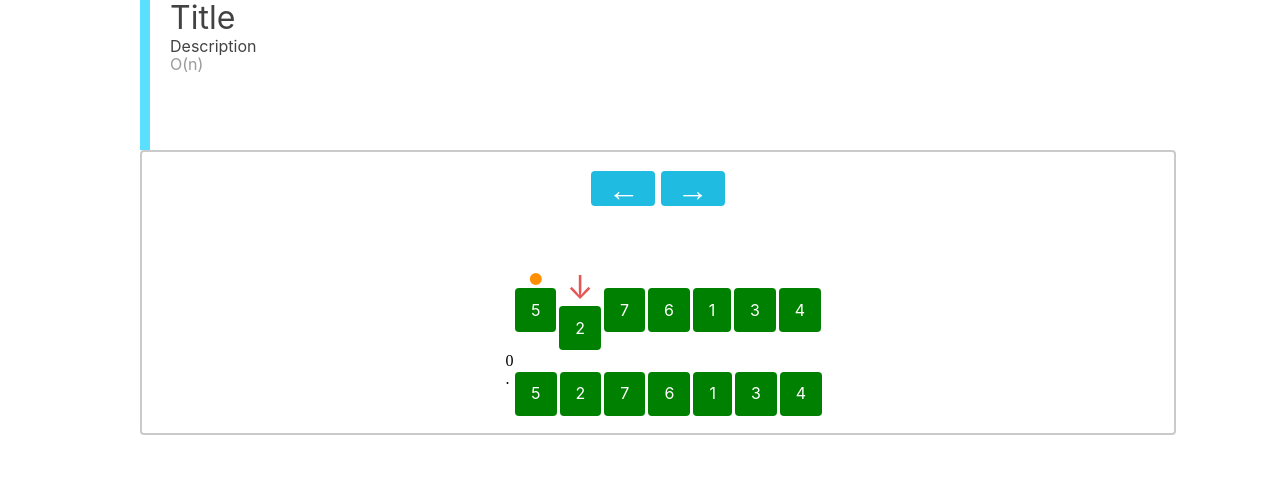
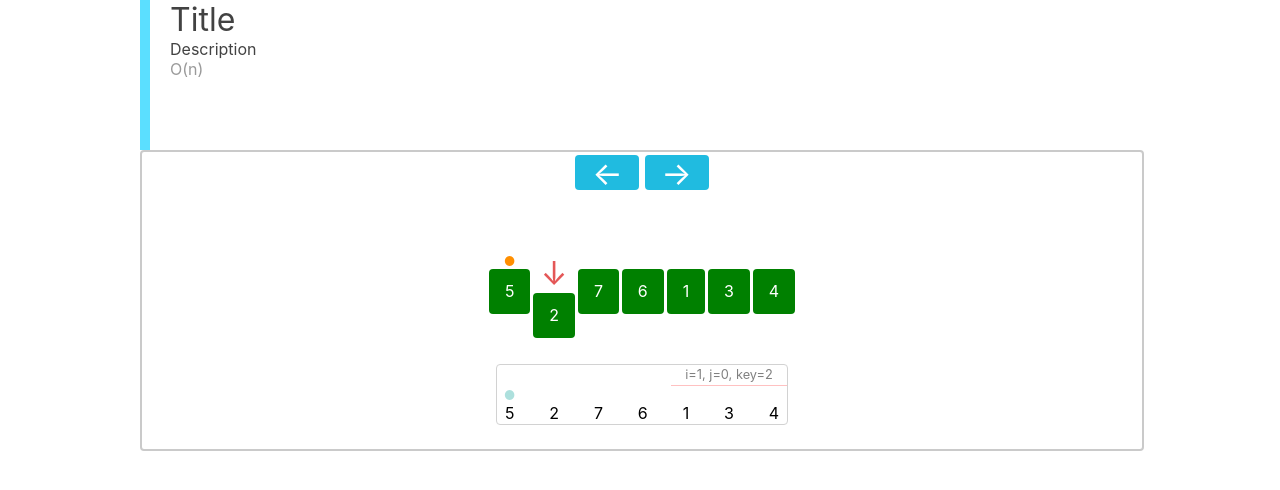
Before and after one commit to AlexFox1777/TypeScript-Handbook, a React app: page / in a window 1280 px wide. Shown: the top 490 px of the page. Built offline with nearby package versions, Linux system fonts and the light colour scheme.

Commit message:
history component are done

```diff
--- a/src/components/history/History.tsx
+++ b/src/components/history/History.tsx
@@ -4,34 +4,101 @@ import styled from "styled-components";
 
 type Props = {
     history: Array<Array<number>>;
+    info: Array<string>;
 };
 
-const History: FunctionComponent<Partial<Props>> = ({ history = [[]] }) => {
+const History: FunctionComponent<Partial<Props>> = ({
+    history = [[]],
+    info = [],
+}) => {
     return (
-        <div>
+        <Root>
             {history &&
                 history.length > 0 &&
                 history.map(
-                    (item, index) =>
+                    (item, indexI) =>
                         item.length > 0 && (
-                            <List>
-                                {index + " . "}
-                                {item.map((record) => (
-                                    <NumberHolder
-                                        number={record}
-                                        state="x"
-                                    ></NumberHolder>
-                                ))}
-                            </List>
+                            <RecordColumn>
+                                {info.length > 0 && (
+                                    <Info>
+                                        <p className="str-info">
+                                            {info[indexI]}
+                                        </p>
+                                    </Info>
+                                )}
+                                <Record>
+                                    {item.map((record, indexJ) => (
+                                        <NumberHolder
+                                            number={record}
+                                            history={true}
+                                            color={
+                                                history.length -
+                                                    indexI -
+                                                    indexJ >
+                                                0
+                                                    ? "#ade0dd"
+                                                    : "white"
+                                            }
+                                            state={
+                                                history.length -
+                                                    indexI -
+                                                    indexJ >
+                                                0
+                                                    ? "previous"
+                                                    : "x"
+                                            }
+                                        ></NumberHolder>
+                                    ))}
+                                </Record>
+                            </RecordColumn>
                         )
                 )}
-        </div>
+        </Root>
     );
 };
 
-const List = styled.div`
+const Root = styled.div`
+    /* width: 45%; */
+    min-width: 300px;
+    margin: 20px 20px;
+`;
+
+const Info = styled.div`
+    display: flex;
+    justify-content: flex-end;
+    color: gray;
+    width: 100%;
+    .str-info {
+        text-align: center;
+        width: 38%;
+        font-size: 0.8em;
+        border-bottom: 1.5px solid #ffc1c1;
+        padding: 1%;
+        /* margin: 1%; */
+    }
+`;
+
+const Record = styled.div`
     display: flex;
     flex-wrap: row wrap;
+    align-items: flex-end;
+    justify-content: center;
+    .index {
+        white-space: nowrap;
+        padding: 0.8rem 1rem 0.8rem 1rem;
+        margin: 0;
+    }
+`;
+
+const RecordColumn = styled.div`
+    display: flex;
+    flex-direction: column;
+    border: 1px solid #d2d2d2;
+    border-radius: 4px;
+    margin: 4px;
+    &:hover {
+        background: #f5f5f5;
+    }
 `;
 
 export default History;
--- a/src/components/number-holder/NumberHolder.tsx
+++ b/src/components/number-holder/NumberHolder.tsx
@@ -5,35 +5,57 @@ import Typography from "../typography/Typography";
 type Props = {
     number: string | number;
     state: "previous" | "current" | "x";
+    history: boolean;
+    color: string;
 };
 
-const NumberHolder: FunctionComponent<Partial<Props>> = ({ number, state }) => {
+const NumberHolder: FunctionComponent<Partial<Props>> = ({
+    number,
+    state,
+    color = "#ff8f00",
+    history = false,
+}) => {
     return (
-        <Root>
+        <Root history={history}>
             {state === "current" && (
                 <Typography color="#e03b3bdb" lg>
                     ↓
                 </Typography>
             )}
-            {state === "previous" && <Typography color="#ff8f00">●</Typography>}
+            {state === "previous" && (
+                <Typography color={color} sm>
+                    ●
+                </Typography>
+            )}
 
-            {state === "x" && <Typography color="white">-</Typography>}
+            {state === "x" && (
+                <Typography color="white" sm>
+                    -
+                </Typography>
+            )}
 
-            <Typography className="number-box" color="white">
+            <Typography
+                className="number-box"
+                color={history ? "black" : "white"}
+            >
                 {number}
             </Typography>
         </Root>
     );
 };
+type RootProps = {
+    history: boolean;
+};
 
-const Root = styled.div`
+const Root = styled.div<RootProps>`
     display: flex;
     flex-direction: column;
     align-items: center;
     margin: 0.5%;
     .number-box {
-        background: green;
-        padding: 0.8rem 1rem 0.8rem 1rem;
+        background: ${(props) => (props.history ? "" : "green")};
+        padding: ${(props) =>
+            props.history ? "0 1rem 0 1rem" : "0.8rem 1rem 0.8rem 1rem"};
         border-radius: 4px;
     }
 `;
--- a/src/components/sorting/iterative_sorting/insertion_sort/InsertionSort.tsx
+++ b/src/components/sorting/iterative_sorting/insertion_sort/InsertionSort.tsx
@@ -12,6 +12,9 @@ const InsertionSort: FunctionComponent<Partial<Props>> = ({
 }) => {
     const [nms, setNms] = useState(numbers);
     const [history, setHistory] = useState([numbers]);
+    const [info, setInfo] = useState<Array<string>>([
+        `i=1, j=0, key=${numbers[1]}`,
+    ]);
     const [iter, setIter] = useState({ i: 1, j: 0, key: numbers[1] });
 
     let insertionSort = (
@@ -64,16 +67,16 @@ const InsertionSort: FunctionComponent<Partial<Props>> = ({
             }
         }
 
-        console.log("ARR ", inputArr);
-        console.log("STATE ", nms);
+        setHistory((prev) => [[...inputArr], ...prev]);
 
-        setHistory((prev) => [[...inputArr], ...prev]);
+        let iterInfo = `i=${iter.i}, j=${iter.j}, key=${iter.key}`;
+        setInfo((prev) => [iterInfo, ...info]);
+
         setNms(inputArr);
     };
 
     return (
         <Root>
-            {/* {console.log("SORT ", insertionSort(numbers))} */}
             <Pannel>
                 <ArrowBtn>←</ArrowBtn>
                 <ArrowBtn onClick={() => iSNext(nms)}>→</ArrowBtn>
@@ -95,7 +98,7 @@ const InsertionSort: FunctionComponent<Partial<Props>> = ({
                         />
                     ))}
             </List>
-            <History history={history}></History>
+            <History history={history} info={info}></History>
         </Root>
     );
 };
@@ -106,9 +109,9 @@ const Root = styled.div`
     align-items: center;
     border: 2px solid #cacaca;
     border-radius: 4px;
-    padding: 1rem;
+    /* padding: 1rem; */
     width: 100%;
-    min-width: 300px;
+    min-width: 350px;
 `;
 
 const Pannel = styled.div`
@@ -120,7 +123,8 @@ const Pannel = styled.div`
 
 const List = styled.div`
     display: flex;
-    flex-wrap: row wrap;
+    flex-wrap: row;
+    justify-content: center;
 `;
 
 const ArrowBtn = styled.button`
--- a/src/components/typography/Typography.tsx
+++ b/src/components/typography/Typography.tsx
@@ -61,7 +61,7 @@ const Typography: FunctionComponent<Partial<Props>> = ({
     ...rest
 }) => {
     let s = {
-        sm: 0.5,
+        sm: 0.8,
         md: 1,
         lg: 2,
         xl: 3,
--- /dev/null
+++ b/src/globalStyles.ts
@@ -0,0 +1,39 @@
+import { createGlobalStyle } from "styled-components";
+
+export default createGlobalStyle`
+html, body, div, span, applet, object, iframe,
+h1, h2, h3, h4, h5, h6, p, blockquote, pre,
+a, abbr, acronym, address, big, cite, code,
+del, dfn, em, img, ins, kbd, q, s, samp,
+small, strike, strong, sub, sup, tt, var,
+b, u, i, center,
+dl, dt, dd, ol, ul, li,
+fieldset, form, label, legend,
+table, caption, tbody, tfoot, thead, tr, th, td,
+article, aside, canvas, details, embed,
+figure, figcaption, footer, header, hgroup,
+menu, nav, output, ruby, section, summary,
+time, mark, audio, video {
+    margin: 0;
+    padding: 0;
+    border: 0;
+    font-size: 100%;
+    font: inherit;
+}
+html{
+    height: 100%;
+}
+body {
+    margin: 0;
+    font-family: -apple-system, BlinkMacSystemFont, 'Segoe UI', 'Roboto', 'Oxygen',
+    'Ubuntu', 'Cantarell', 'Fira Sans', 'Droid Sans', 'Helvetica Neue',
+    sans-serif;
+    -webkit-font-smoothing: antialiased;
+    -moz-osx-font-smoothing: grayscale;
+    height: 100%;
+}
+
+h1,h2,h3,h4,h5,h6{
+    font-family: 'Federo', sans-serif;
+}
+`;
--- a/src/index.tsx
+++ b/src/index.tsx
@@ -4,6 +4,7 @@ import App from "./App";
 // styles
 import { ThemeProvider } from "styled-components";
 import { Normalize } from "styled-normalize";
+import GlobalStyles from "./globalStyles";
 
 const theme = {
     primary: "#8941FF", // purple
@@ -18,6 +19,7 @@ const theme = {
 ReactDOM.render(
     <ThemeProvider theme={theme}>
         <Normalize />
+        <GlobalStyles />
         <App />
     </ThemeProvider>,
     document.getElementById("root")
```
